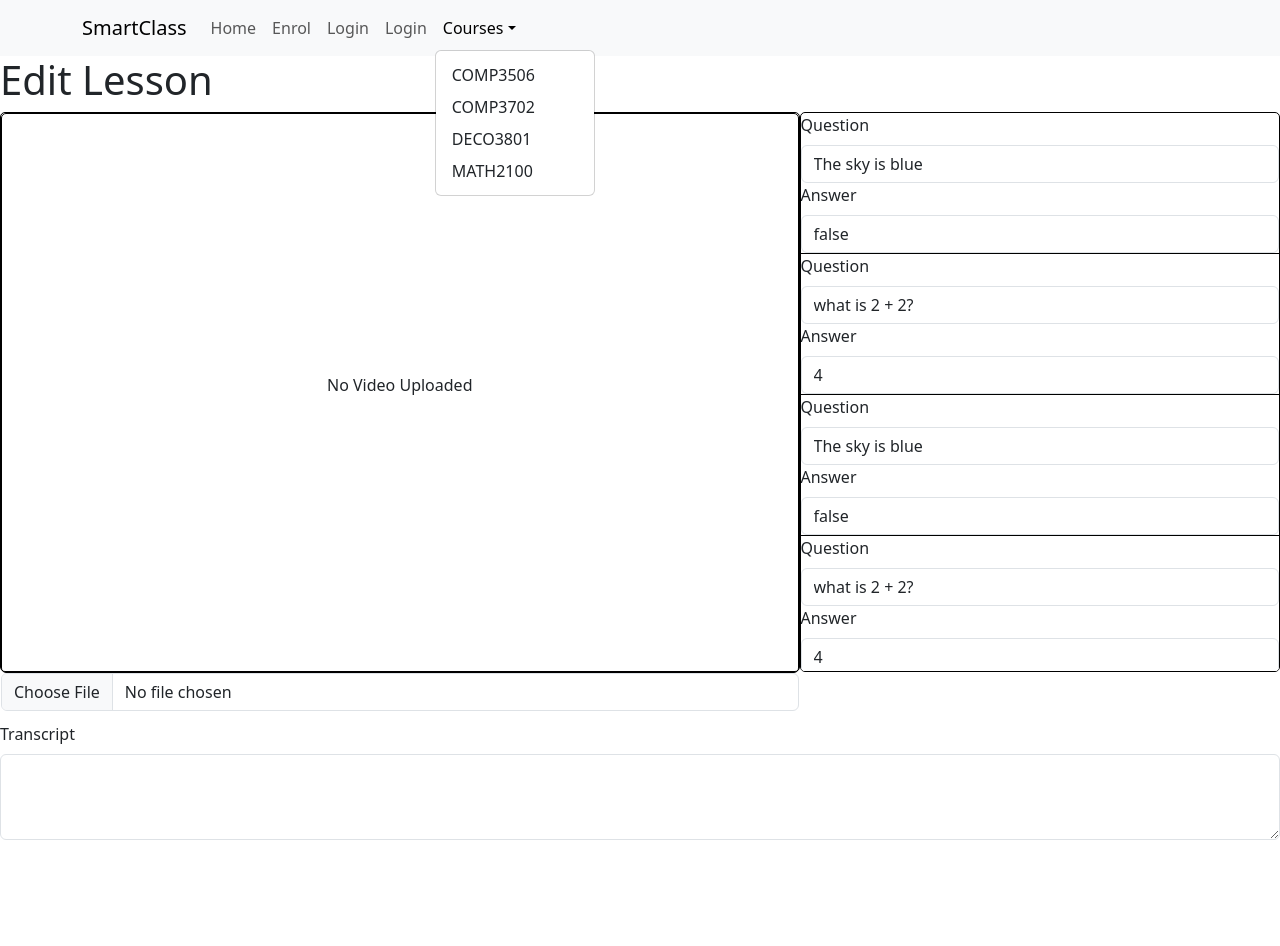
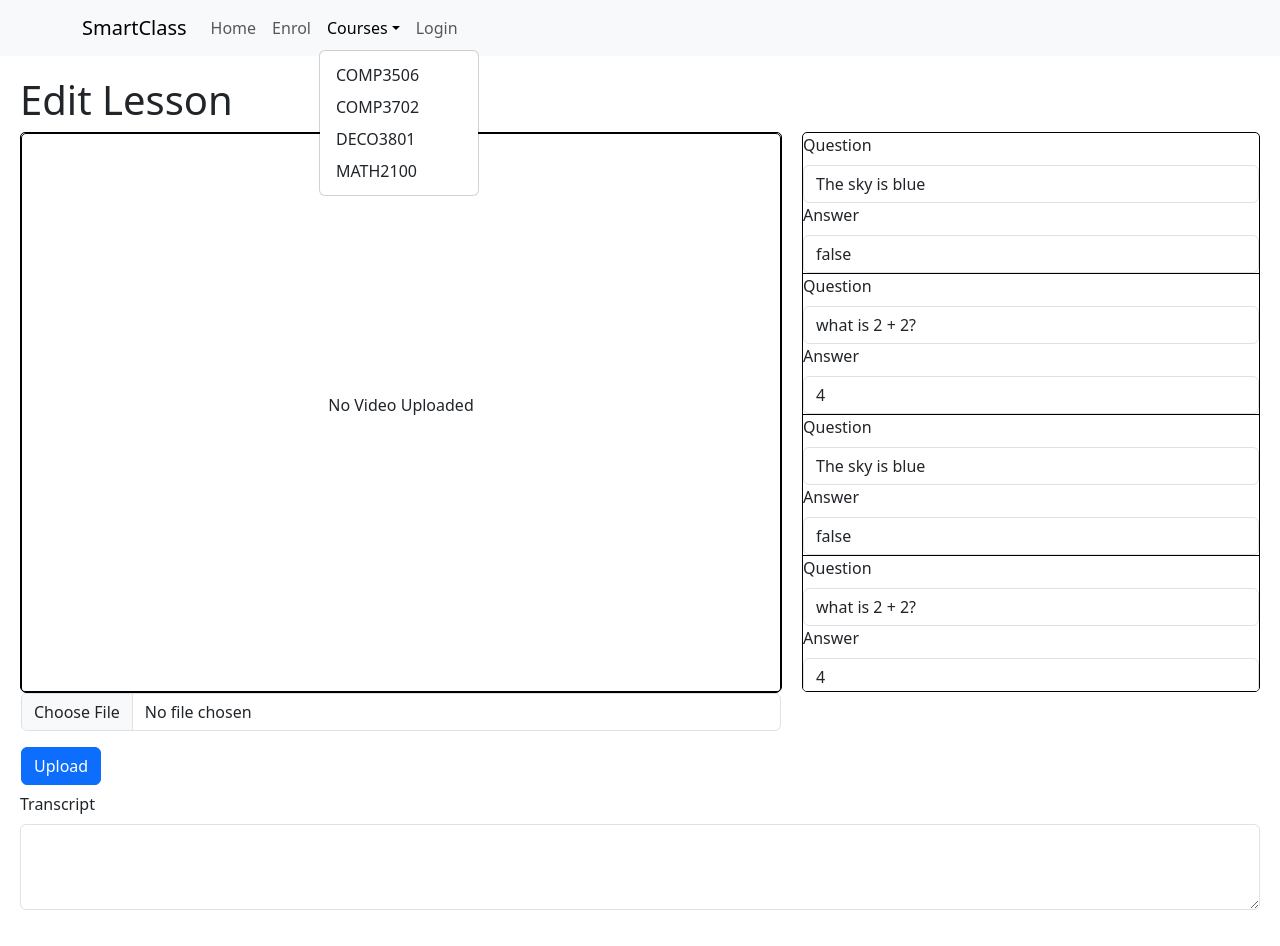
Before and after one commit to MattPChoy/SmartLearn, a React (Create React App) app in the folder frontend/: page /admin/1/1 in a window 1280 px wide. Both pictures are taken after a click on the button "Courses". Before the commit the page ends 856 px from the top, so only its background shows below. Built offline with nearby package versions, Linux system fonts and the light colour scheme.

Commit message:
small style improvements

```diff
--- a/frontend/src/App.js
+++ b/frontend/src/App.js
@@ -5,21 +5,28 @@ import Course from "./pages/Course";
 import CourseEnrol from "./pages/CourseEnrol";
 import Admin from "./pages/Admin";
 import EditLesson from "./pages/EditLesson";
+import Wrapper from "./components/Wrapper";
+import Lessons from "./pages/Lessons";
+import Header from "./components/Header";
 import { AuthProvider } from "./helper/AuthContext";
 
 function App() {
   return (
     <AuthProvider>
       <BrowserRouter>
+        <Header />
+        <Wrapper>
           <Routes>
             <Route path="/" element={<Home />} />
             <Route path="/enrol" element={<CourseEnrol />} />
             <Route path="/login" element={<Login />} />
             <Route path="/admin" element={<Admin />} />
-          <Route path="/courses/:courseId" element={<Course />} />
+            <Route path="/:courseId/:lessonId" element={<Course />} />
+            <Route path="/:courseId" element={<Lessons />} />
             <Route path="/admin/:courseId/:lessonId" element={<EditLesson />} />
             <Route path="*" element={<h1>Page Not Found</h1>} />
           </Routes>
+        </Wrapper>
       </BrowserRouter>
     </AuthProvider>
   );
--- a/frontend/src/components/Header.js
+++ b/frontend/src/components/Header.js
@@ -33,23 +33,21 @@ function Header() {
               <Nav.Link onClick={() => navigate("/admin")}>Admin</Nav.Link>
             )}
 
+            <NavDropdown title="Courses" id="basic-nav-dropdown">
+              {courses.map((course, index) => (
+                <NavDropdown.Item
+                  key={index}
+                  onClick={() => navigate(`/${course}`)}
+                >
+                  {course}
+                </NavDropdown.Item>
+              ))}
+            </NavDropdown>
             {currentUser === null ? (
               <Nav.Link onClick={() => navigate("/login")}>Login</Nav.Link>
             ) : (
               <Nav.Link onClick={() => logout()}>Logout</Nav.Link>
             )}
-
-            <Nav.Link onClick={() => navigate("/login")}>Login</Nav.Link>
-            <NavDropdown title="Courses" id="basic-nav-dropdown">
-              {courses.map((course, index) => (
-                <NavDropdown.Item
-                  key={index}
-                  onClick={() => navigate(`/courses/${course}`)}
-                >
-                  {course}
-                </NavDropdown.Item>
-              ))}
-            </NavDropdown>
           </Nav>
         </Navbar.Collapse>
       </Container>
--- a/frontend/src/components/LessonSelect.js
+++ b/frontend/src/components/LessonSelect.js
@@ -1,5 +1,4 @@
 import { ListGroup } from "react-bootstrap";
-import { removeSlashSuffix } from "../helper/misc";
 import { useLocation, useNavigate } from "react-router-dom";
 
 function LessonSelect({ lessons, course }) {
@@ -13,9 +12,9 @@ function LessonSelect({ lessons, course }) {
           key={lesson.id}
           action
           onClick={() =>
-            navigate(
-              `${removeSlashSuffix(location.pathname)}/${course}/${lesson.id}`
-            )
+            location.pathname === "/admin"
+              ? navigate(`${course}/${lesson.id}`)
+              : navigate(`${lesson.id}`)
           }
         >
           {lesson.name}
--- /dev/null
+++ b/frontend/src/components/Wrapper.js
@@ -0,0 +1,7 @@
+import React from "react";
+
+function Wrapper({ children }) {
+  return <div className="Wrapper">{children}</div>;
+}
+
+export default Wrapper;
--- a/frontend/src/index.css
+++ b/frontend/src/index.css
@@ -65,7 +65,7 @@ code {
 .lesson-select-container {
   flex: 3;
   height: 70vh;
-
+  margin-left: 20px;
   position: relative;
 
 }
@@ -106,10 +106,11 @@ code {
   border: 1px solid black;
   border-radius: 5px;
   overflow: auto;
+  margin-left: 20px;
 }
 
 .bottom-container {
-  margin-top: 50px;
+  margin-top: 100px;
   flex: 1;
   border-radius: 5px;
 }
@@ -129,4 +130,9 @@ video {
 .question-container {
   flex: 1;
   border-bottom: 1px solid black;
+
 }
+
+.Wrapper {
+  margin: 20px;
+}
--- a/frontend/src/pages/Admin.js
+++ b/frontend/src/pages/Admin.js
@@ -1,5 +1,4 @@
 import React, { useState } from "react";
-import Header from "../components/Header";
 import { ListGroup } from "react-bootstrap";
 import LessonSelect from "../components/LessonSelect";
 import Fab from "@mui/material/Fab";
@@ -66,7 +65,6 @@ function Admin() {
 
   return (
     <>
-      <Header />
       <h1>Admin</h1>
       <div className="Admin">
         <div className="course-select">
--- a/frontend/src/pages/Course.js
+++ b/frontend/src/pages/Course.js
@@ -1,5 +1,4 @@
 import { useLocation } from "react-router-dom";
-import Header from "../components/Header";
 import { Tab, Tabs, Form } from "react-bootstrap";
 
 function Course() {
@@ -74,7 +73,6 @@ function Course() {
 
   return (
     <div className="Course">
-      <Header />
       <h2>{temp_course.code}</h2>
 
       <Tabs defaultActiveKey="video" className="mb-3">
--- a/frontend/src/pages/CourseEnrol.js
+++ b/frontend/src/pages/CourseEnrol.js
@@ -7,7 +7,6 @@ import FormControl from "@mui/material/FormControl";
 import InputLabel from "@mui/material/InputLabel";
 import MenuItem from "@mui/material/MenuItem";
 import { useState } from "react";
-import Headers from "../components/Header";
 import Modal from "react-bootstrap/Modal";
 import Table from "react-bootstrap/Table";
 import { useAuth } from "../helper/AuthContext";
@@ -142,8 +141,6 @@ function CourseEnrol() {
   /**Create page components */
   return (
     <div className="w-25">
-      <Headers />
-
       <h1>Course Enrol</h1>
       <InvalidCourse />
       <InvalidSemester />
--- a/frontend/src/pages/EditLesson.js
+++ b/frontend/src/pages/EditLesson.js
@@ -1,6 +1,5 @@
 import { useState } from "react";
-import Header from "../components/Header";
-import { Form } from "react-bootstrap";
+import { Form, Button } from "react-bootstrap";
 
 const temp_questions = [
   {
@@ -30,6 +29,7 @@ const temp_questions = [
 ];
 
 function EditLesson() {
+  const [videoUrl, setVideoUrl] = useState(null);
   const [video, setVideo] = useState(null);
   const [questions, setQuestions] = useState(temp_questions);
 
@@ -42,34 +42,51 @@ function EditLesson() {
     ]);
   }
 
+  function handleUpload(e) {
+    e.preventDefault();
+    console.log(video);
+    // fetch("http://localhost:5000/upload", {
+    //   method: "POST",
+    //   body: video,
+    // }
+    // )
+  }
+
   return (
     <>
-      <Header />
       <h1>Edit Lesson</h1>
       <div className="Edit">
         <div className="top-container">
           <div className="left-container">
             <div className="video-container">
-              {video === null ? (
+              {videoUrl === null ? (
                 <>
                   <p className="no-upload">No Video Uploaded</p>
                 </>
               ) : (
                 <video controls>
-                  <source src={video} type="video/mp4" />
+                  <source src={videoUrl} type="video/mp4" />
                 </video>
               )}
             </div>
-            <Form>
+            <Form onSubmit={handleUpload}>
               <Form.Group className="mb-3" controlId="formVideoUpload">
                 <Form.Control
                   type="file"
                   accept="video/*"
-                  onChange={(e) =>
-                    setVideo(URL.createObjectURL(e.target.files[0]))
-                  }
+                  onChange={(e) => {
+                    try {
+                      setVideoUrl(URL.createObjectURL(e.target.files[0]));
+                      setVideo(e.target.files[0]);
+                    } catch (e) {
+                      console.log(e);
+                    }
+                  }}
                 />
               </Form.Group>
+              <Button variant="primary" type="submit">
+                Upload
+              </Button>
             </Form>
           </div>
           <div className="right-container">
--- a/frontend/src/pages/Home.js
+++ b/frontend/src/pages/Home.js
@@ -1,5 +1,4 @@
 import { useEffect, useState } from "react";
-import Header from "../components/Header";
 import { Accordion, Container, Spinner } from "react-bootstrap";
 import { Link, useNavigate } from "react-router-dom";
 import { useAuth } from "../helper/AuthContext";
@@ -49,7 +48,7 @@ function Home() {
                 <h3>{name}</h3>
                 <div className="CourseDescription">
                   <h6>{coordinator}</h6>
-                  <Link to={`/courses/${code}`}>View</Link>
+                  <Link to={`/${code}`}>View</Link>
                 </div>
               </div>
             </Accordion.Body>
@@ -61,7 +60,6 @@ function Home() {
 
   return (
     <>
-      <Header />
       {loading ? (
         <Spinner />
       ) : (
--- /dev/null
+++ b/frontend/src/pages/Lessons.js
@@ -0,0 +1,30 @@
+import LessonSelect from "../components/LessonSelect";
+import { useParams } from "react-router-dom";
+
+function Lessons() {
+  const { course } = useParams();
+
+  return (
+    <LessonSelect
+      course={course}
+      lessons={[
+        { name: "Lecture 1", id: 1 },
+        { name: "Lecture 2", id: 2 },
+        { name: "Lecture 1", id: 3 },
+        { name: "Lecture 2", id: 4 },
+        { name: "Lecture 1", id: 5 },
+        { name: "Lecture 2", id: 6 },
+        { name: "Lecture 1", id: 7 },
+        { name: "Lecture 2", id: 8 },
+        { name: "Lecture 1", id: 9 },
+        { name: "Lecture 2", id: 10 },
+        { name: "Lecture 1", id: 11 },
+        { name: "Lecture 2", id: 12 },
+        { name: "Lecture 1", id: 13 },
+        { name: "Lecture 2", id: 14 },
+      ]}
+    />
+  );
+}
+
+export default Lessons;
```
Lines whose indentation alone changed are shown as unchanged.
